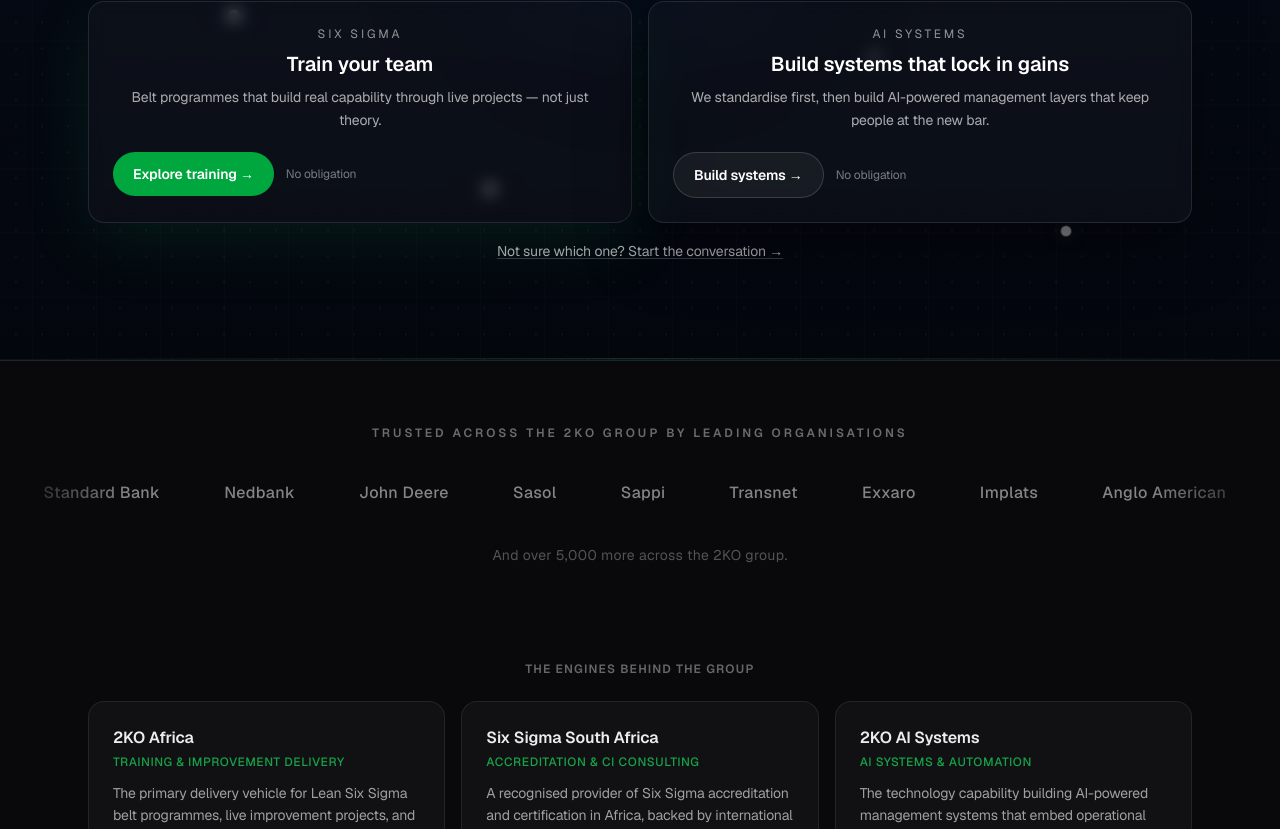
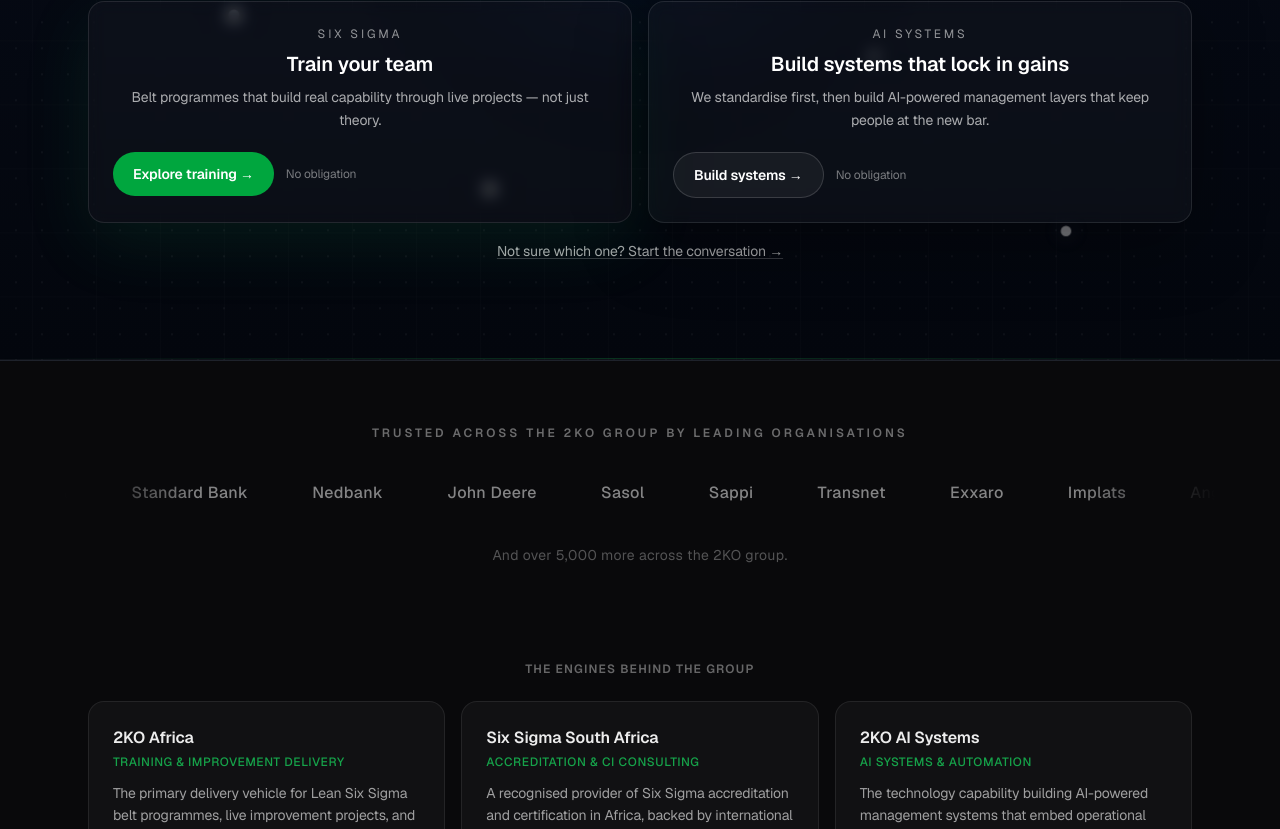
Before and after one commit to darrensmith849/2ko_website, a Next.js app: page / in a window 1280 px wide. Shown: the part 539-1368 px from the top of the page. Built offline with nearby package versions, Linux system fonts and the light colour scheme.

Commit message:
fix(home): centre carousel in max-w-6xl with 12% edge fades
Match 2KO Systems: partner marquee now sits inside a centred max-w-6xl
container with overflow-hidden and a 12% left/right fade mask so it
never touches the browser edges.

Co-Authored-By: Claude Opus 4.6 <noreply@anthropic.com>

```diff
--- a/components/sections/PartnerLogos.tsx
+++ b/components/sections/PartnerLogos.tsx
@@ -3,26 +3,25 @@ import { PARTNER_NAMES } from "@/lib/data/partners";
 /**
  * Text-only partner marquee.
  *
- * Infinite right-to-left scrolling of partner names.
- * Two copies sit side-by-side; a CSS animation translates the track
- * leftward by 50 %, then resets — seamless loop with no jump.
+ * Infinite right-to-left scrolling inside a centred max-width container
+ * with left/right edge fades — matching 2KO Systems.
  */
 export default function PartnerLogos() {
   return (
-    <section className="py-16 overflow-hidden">
+    <section className="py-16">
       {/* Header */}
       <p className="text-center text-xs font-semibold uppercase tracking-[0.25em] text-white/40 mb-10">
         Trusted across the 2KO group by leading organisations
       </p>
 
-      {/* Marquee with edge fade */}
+      {/* Centred container with fade mask */}
       <div
-        className="relative"
+        className="max-w-6xl mx-auto px-6 overflow-hidden"
         style={{
           maskImage:
-            "linear-gradient(to right, transparent 0%, black 10%, black 90%, transparent 100%)",
+            "linear-gradient(90deg, transparent 0%, black 12%, black 88%, transparent 100%)",
           WebkitMaskImage:
-            "linear-gradient(to right, transparent 0%, black 10%, black 90%, transparent 100%)",
+            "linear-gradient(90deg, transparent 0%, black 12%, black 88%, transparent 100%)",
         }}
       >
         <div className="flex w-max animate-marquee motion-reduce:animate-none">
```
